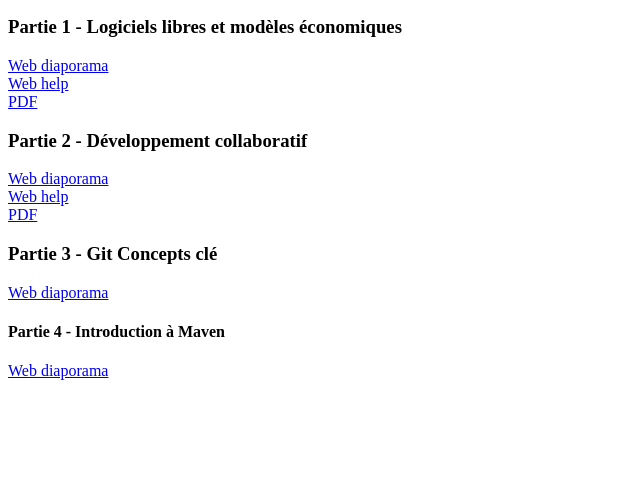
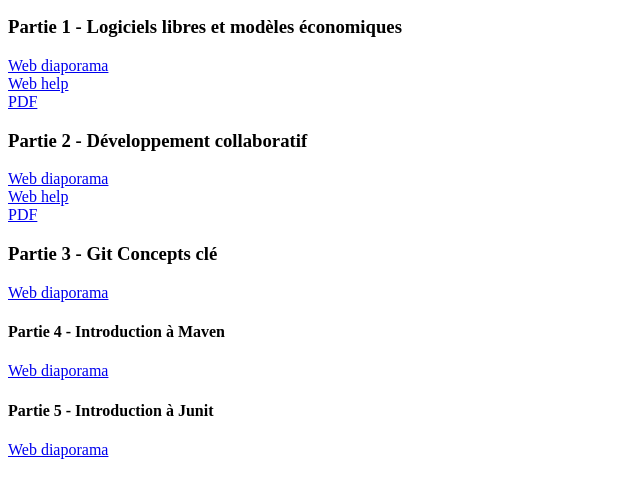
Before and after one commit to FranckSilvestre/SupportsCours, a plain HTML site: page DCLL/index.html in a window 1280 px wide. Shown: the part 87-580 px from the top of the page, without its empty margins (0-640 px from the left). Drawn offline with Linux system fonts and the light colour scheme.

Commit message:
Part V Junit

```diff
--- a/DCLL/index.html
+++ b/DCLL/index.html
@@ -25,5 +25,8 @@
 <h4>Partie 4 - Introduction à Maven</h4>
 <a href="out/slides/DCLL-4-Maven-slides-notes.html">Web diaporama</a><br>
 
+<h4>Partie 5 - Introduction à Junit</h4>
+<a href="out/slides/DCLL-5-Junit-slides-notes.html">Web diaporama</a><br>
+
 </body>
 </html>
```
